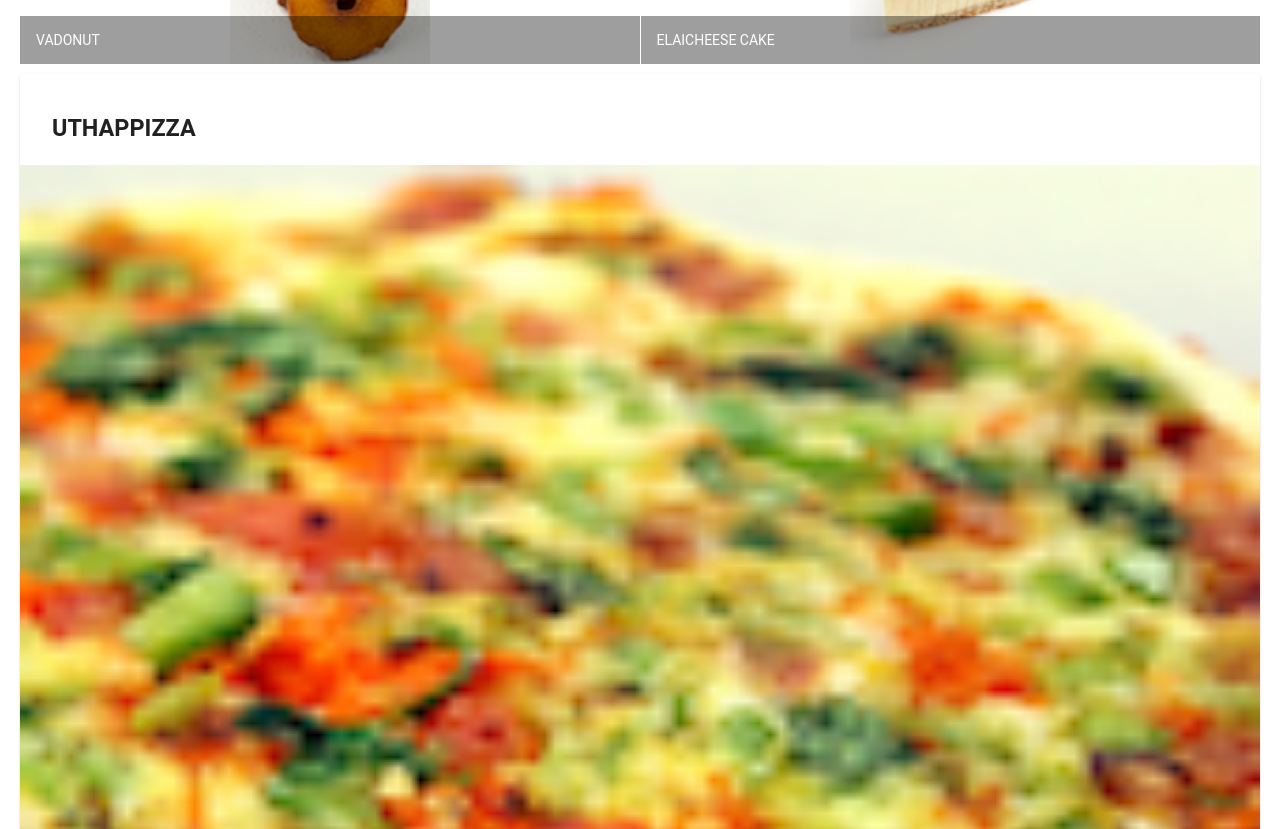
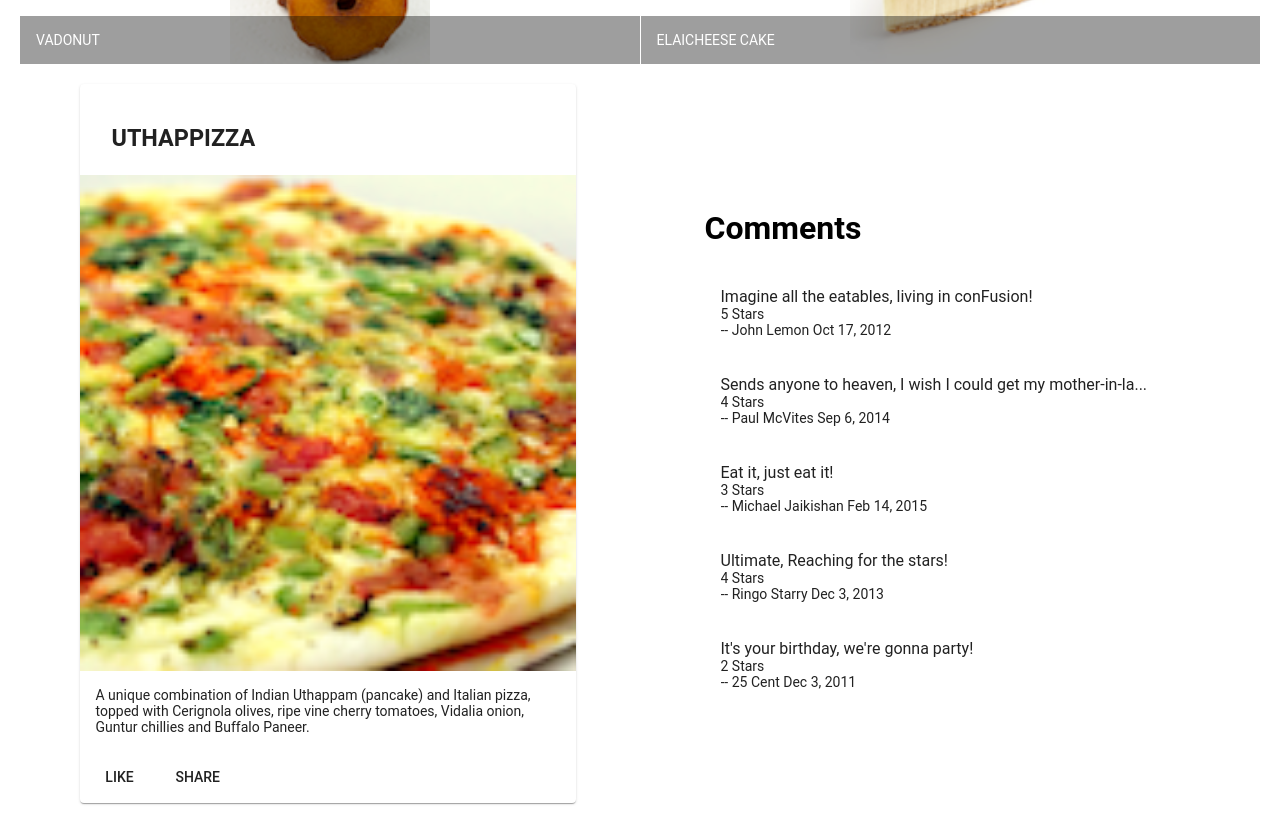
Before and after one commit to Abhinav-Telukunta/Angular, an Angular app: page / in a window 1280 px wide. Shown: the part 500-1329 px from the top of the page. Built offline with nearby package versions, Linux system fonts and the light colour scheme.

Commit message:
Assignment 1

```diff
--- a/src/app/app.component.html
+++ b/src/app/app.component.html
@@ -3,3 +3,4 @@
 </mat-toolbar>
 
 <app-menu></app-menu>
+<app-dishdetail></app-dishdetail>
--- a/src/app/app.module.ts
+++ b/src/app/app.module.ts
@@ -10,10 +10,12 @@ import { MatCardModule } from '@angular/material/card';
 import { MatButtonModule } from '@angular/material/button';
 import 'hammerjs';
 import { MenuComponent } from './menu/menu.component';
+import { DishdetailComponent } from './dishdetail/dishdetail.component';
 @NgModule({
   declarations: [
     AppComponent,
-    MenuComponent
+    MenuComponent,
+    DishdetailComponent
   ],
   imports: [
     BrowserModule,
--- /dev/null
+++ b/src/app/dishdetail/dishdetail.component.html
@@ -0,0 +1,38 @@
+<div class="container"
+    fxLayout="row"
+    fxLayout.sm="column"
+    fxLayout.xs="column"
+    fxLayoutAlign.gt-md="space-around center"
+    fxLayoutGap="10px"
+    fxLayoutGap.xs="0">
+
+    <div fxFlex="40">
+      <mat-card *ngIf="dish">
+        <mat-card-header>
+          <mat-card-title>
+            <h3>{{dish.name | uppercase}}</h3>
+          </mat-card-title>
+        </mat-card-header>
+        <img mat-card-image src={{dish.image}} alt={{dish.name}}>
+        <mat-card-content>
+          <p>{{dish.description}}</p>
+        </mat-card-content>
+        <mat-card-actions>
+          <button mat-button>LIKE</button>
+          <button mat-button>SHARE</button>
+        </mat-card-actions>
+      </mat-card>
+    </div>
+
+    <div fxFlex="40">
+      <mat-list *ngIf="dish">
+        <h1 matLine>Comments</h1>
+        <mat-list-item *ngFor="let d of dish.comments">
+          <p matLine>{{d.comment}}</p>
+          <p matLine>{{d.rating}} Stars</p>
+          <p matLine>-- {{d.author}} {{d.date | date}}</p>
+        </mat-list-item>
+      </mat-list>
+    </div>
+
+</div>
--- /dev/null
+++ b/src/app/dishdetail/dishdetail.component.ts
@@ -0,0 +1,61 @@
+import { Component, OnInit } from '@angular/core';
+
+const DISH = {
+  id: '0',
+  name: 'Uthappizza',
+  image: '/assets/images/uthappizza.png',
+  category: 'mains',
+  featured: true,
+  label: 'Hot',
+  price: '4.99',
+  // tslint:disable-next-line:max-line-length
+  description: 'A unique combination of Indian Uthappam (pancake) and Italian pizza, topped with Cerignola olives, ripe vine cherry tomatoes, Vidalia onion, Guntur chillies and Buffalo Paneer.',
+  comments: [
+       {
+           rating: 5,
+           comment: 'Imagine all the eatables, living in conFusion!',
+           author: 'John Lemon',
+           date: '2012-10-17T17:57:28.556094Z'
+       },
+       {
+           rating: 4,
+           comment: 'Sends anyone to heaven, I wish I could get my mother-in-la...',
+           author: 'Paul McVites',
+           date: '2014-09-06T17:57:28.556094Z'
+       },
+       {
+           rating: 3,
+           comment: 'Eat it, just eat it!',
+           author: 'Michael Jaikishan',
+           date: '2015-02-14T17:57:28.556094Z'
+       },
+       {
+           rating: 4,
+           comment: 'Ultimate, Reaching for the stars!',
+           author: 'Ringo Starry',
+           date: '2013-12-03T17:57:28.556094Z'
+       },
+       {
+           rating: 2,
+           comment: 'It\'s your birthday, we\'re gonna party!',
+           author: '25 Cent',
+           date: '2011-12-03T17:57:28.556094Z'
+       }
+   ]
+};
+
+@Component({
+  selector: 'app-dishdetail',
+  templateUrl: './dishdetail.component.html',
+  styleUrls: ['./dishdetail.component.scss']
+})
+export class DishdetailComponent implements OnInit {
+
+  dish = DISH;
+
+  constructor() { }
+
+  ngOnInit() {
+  }
+
+}
```
Also changed, not shown: src/app/menu/menu.component.html (+7 -1 lines), src/app/dishdetail/dishdetail.component.scss (added), 1 other file (tests, documents, lock files or other folders).
